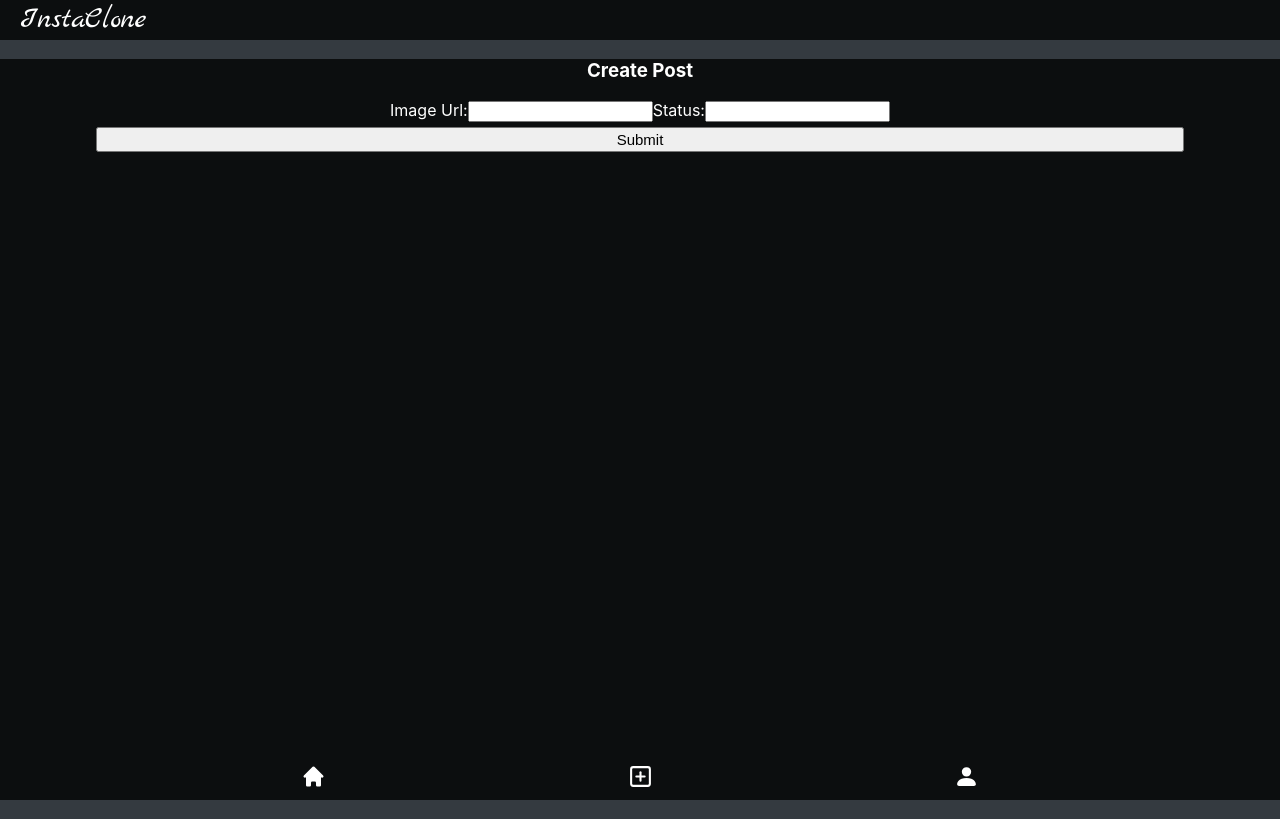
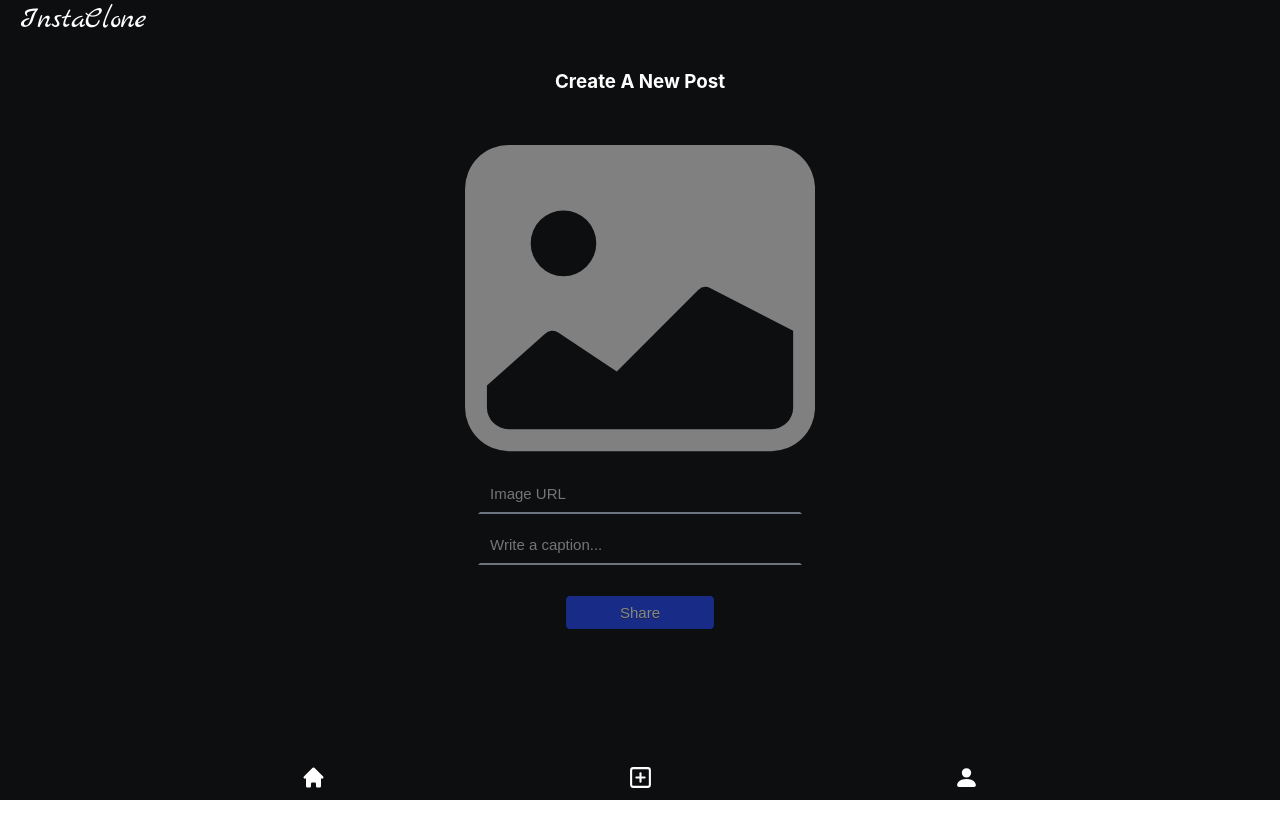
Before and after one commit to bkhundmiri/InstaClone, a React (Create React App) app in the folder client/: page /posts/new in a window 1280 px wide. Built offline with nearby package versions, Linux system fonts and the light colour scheme; no server answers; sample sign-in values are in the browser's storage; the HTML template or start-up script is replaced by a standard one.

Commit message:
create and edit form css changes

```diff
--- a/client/src/components/Post/Post.css
+++ b/client/src/components/Post/Post.css
@@ -1,5 +1,6 @@
 .post-container {
-    width: 400px;
+    min-width: 375px;
+    max-width: 400px;
     background-color: #0C0E0F;
     border-left: 1px solid #6C757D;
     border-right: 1px solid #6C757D;
@@ -9,8 +10,8 @@
 }
 
 .post-img {
-    width: 100%;
-    height: 400px;
+    max-width: 400px;
+    max-height: 400px;
 }
 
 .post-username-container {
--- a/client/src/components/Post/Post.jsx
+++ b/client/src/components/Post/Post.jsx
@@ -9,13 +9,13 @@ function Post(props) {
     return post.user ? (
         <div className='post-container'>
             <div className='post-username-container'>
-                <Link>
+                <Link to=''>
                     {post.user?.img_url ?
                     <img className='post-user-img' src={post.user?.img_url} alt=""/>
                     :
                     <FaUserCircle size='30px' color='white'/>}
                 </Link>
-                <Link>{post.user.username}</Link>
+                <Link to=''>{post.user.username}</Link>
             </div>
 
             <img className='post-img' src={post.img_url} alt=""/>
@@ -26,9 +26,9 @@ function Post(props) {
             </div>
             <div className='post-comments-container'>
                 {post.comments.length ?
-                <Link>View all {post.comments.length} comments</Link>
+                <Link to=''>View all {post.comments.length} comments</Link>
                 : <div>No Comments</div>}
-                <Link>Add a comment...</Link>
+                <Link to=''>Add a comment...</Link>
             </div>
         </div>
     ) : <div>Loading...</div>
--- /dev/null
+++ b/client/src/screens/CreatePost/CreatePost.css
@@ -0,0 +1,58 @@
+h3 {
+    margin : 0;
+    padding: 30px 0;
+}
+
+.post-form {
+    display: flex;
+    flex-flow: column;
+}
+
+.post-form input {
+    color: white;
+    width: 300px;
+    border: 2px solid #0C0E0F;
+    border-bottom: 2px solid #6C757D;
+    background-color: #0C0E0F;
+    align-self: center;
+    padding: 10px;
+    margin-bottom: 10px;
+    font-size: 15px;
+    outline: none;
+}
+
+.img-preview {
+    height: 350px;
+    width: 350px;
+    margin: 0 auto;
+}
+
+.create-img {
+    height: 350px;
+    width: 350px;
+}
+
+.post-form input:focus {
+    border: none;
+    border: 2px solid #6C757D;
+}
+
+.create-form-button {
+    margin-top: 20px;
+    height: 35px;
+    width: 150px;
+	background-color:#244AFF;
+	border-radius:5px;
+	border:1px solid #0b0e07;
+	display:inline-block;
+	cursor:pointer;
+	color:#ffffff;
+	font-family:Arial;
+	text-decoration:none;
+	text-shadow:0px 1px 0px #263666;
+    align-self: center;
+}
+
+.create-form-button:disabled {
+    opacity: 0.5;
+}
--- a/client/src/screens/CreatePost/CreatePost.jsx
+++ b/client/src/screens/CreatePost/CreatePost.jsx
@@ -2,6 +2,9 @@ import { useState } from 'react'
 import { useHistory } from 'react-router-dom'
 import { postPost } from '../../services/posts';
 
+import { BsFillImageFill } from 'react-icons/bs'
+
+import './CreatePost.css'
 
 export default function CreatePost(props) {
     const history = useHistory()
@@ -11,6 +14,7 @@ export default function CreatePost(props) {
         content: '',
         img_url: ''
     })
+    const [imgLoaded, setImgLoaded] = useState(false)
 
     const { content, img_url } = postData
 
@@ -33,28 +37,38 @@ export default function CreatePost(props) {
         handlePostCreate(postData)
     }
 
+    const handleImgLoaded = () => {
+        setImgLoaded(true)
+    }
+
     return (
-        <form onSubmit={handleSubmit}>
-        <h3>Create Post</h3>
-        <label>
-            Image Url:
+        <>
+            <h3>Create A New Post</h3>
+            <div className='img-preview'>
+                {imgLoaded ?
+                <img className='create-img' src={postData.img_url} alt='New Post'/>
+                : <BsFillImageFill size='350px' color='gray'/>}
+            </div>
+            <form className='post-form' onSubmit={handleSubmit}>
                 <input
                     type='text'
                     name='img_url'
                     value={img_url}
                     onChange={handlePostChange}
+                    onBlur={handleImgLoaded}
+                    placeholder='Image URL'
+                    required
                 />
-        </label>
-        <label>
-            Status:
                 <input
-            type='text'
+                    type='textarea'
                     name='content'
                     value={content}
                     onChange={handlePostChange}
+                    placeholder='Write a caption...'
                 />
-        </label>
-        <button>Submit</button>
+                <button className='create-form-button' disabled={!img_url}>Share</button>
             </form>
+        </>
+
     )
 }
--- a/client/src/screens/PostEdit/PostEdit.jsx
+++ b/client/src/screens/PostEdit/PostEdit.jsx
@@ -1,6 +1,8 @@
 import React, { useState, useEffect } from "react";
 import { useHistory, useParams } from "react-router-dom";
 import { putPost } from "../../services/posts";
+
+import { BsFillImageFill } from "react-icons/bs";
 
 function PostEdit(props) {
   const [formData, setFormData] = useState({
@@ -11,7 +13,7 @@ function PostEdit(props) {
   const { img_url, content } = formData;
   const { allPosts, setAllPosts } = props;
   const { id } = useParams();
-  const history = useHistory()
+  const history = useHistory();
 
   useEffect(() => {
     const prefillFormData = () => {
@@ -28,38 +30,59 @@ function PostEdit(props) {
 
   const handleUpdate = async () => {
     const updatedPost = await putPost(id, formData);
-    setAllPosts(prevState => prevState.map(post => {
-      return post.id === Number(id) ? updatedPost : post
-    }))
-    history.push('/feed');
-  }
+    setAllPosts((prevState) =>
+      prevState.map((post) => {
+        return post.id === Number(id) ? updatedPost : post;
+      })
+    );
+    history.push("/feed");
+  };
 
   const handleChange = (e) => {
     const { name, value } = e.target;
-    setFormData(prevState => ({
+    setFormData((prevState) => ({
       ...prevState,
-      [name]: value
-    }))
-  }
+      [name]: value,
+    }));
+  };
 
   return (
+    <>
+      <h3>Edit Your Post</h3>
+      <div className="img-preview">
+        {formData.img_url ? (
+          <img className="create-img" src={formData.img_url} alt="New Post" />
+        ) : (
+          <BsFillImageFill size="350px" color="gray" />
+        )}
+      </div>
       <form
+        className="post-form"
         onSubmit={(e) => {
           e.preventDefault();
           handleUpdate(id, formData);
         }}
       >
-      <h3>Edit Food</h3>
-      <label>
-        Image URL:
-        <input type="text" name="img_url" value={img_url} onChange={handleChange} />
-      </label>
-      <label>
-        Content:
-        <input type="text" name="content" value={content} onChange={handleChange} />
-      </label>
-      <button>Submit</button>
+        <input
+          type="text"
+          name="img_url"
+          value={img_url}
+          onChange={handleChange}
+          placeholder="Image URL"
+          required
+        />
+        <input
+          type="text"
+          name="content"
+          value={content}
+          onChange={handleChange}
+          placeholder="Write a caption..."
+        />
+        <button className="create-form-button" disabled={!formData.img_url}>
+          Save Changes
+        </button>
       </form>
+    </>
   );
 }
 
```
Lines whose indentation alone changed are shown as unchanged.
